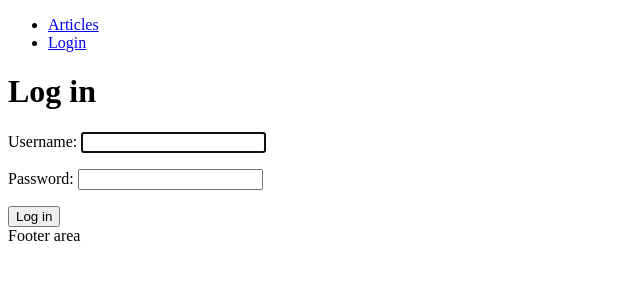
After one commit to roberthandiwijaya/djangoproject, a Django app: page /accounts/login/ in a window 1280 px wide. The commit adds this page. Shown: the top 300 px of the page, without its empty margins (0-640 px from the left). Run offline with Django 5.2, Linux system fonts and the light colour scheme.

Commit message:
add login, logout functionality

```diff
--- a/app/models.py
+++ b/app/models.py
@@ -1,5 +1,6 @@
 import re
 from django.db import models
+from django.conf import settings
 from django.contrib.auth.models import AbstractUser
 
 # Create your models here.
@@ -27,6 +28,11 @@ class Article(models.Model):
     )
     created_at = models.DateTimeField(auto_now_add=True)
     updated_at = models.DateTimeField(auto_now=True)
+    creator = models.ForeignKey(
+        settings.AUTH_USER_MODEL,
+        on_delete=models.CASCADE,
+        related_name="articles",
+    )
 
     def save(self, *args, **kwargs):
         text = re.sub(r"<[^>]*>", "", self.content).replace("&nbsp;", " ")
--- a/app/views.py
+++ b/app/views.py
@@ -18,6 +18,10 @@ class ArticleCreateView(CreateView):
     template_name = "app/article_create.html"
     success_url = reverse_lazy("home")
 
+    def form_valid(self, form):
+        form.instance.creator = self.request.user
+        return super().form_valid(form)
+
 
 class ArticleUpdateView(UpdateView):
     model = Article
--- a/djangocourse/urls.py
+++ b/djangocourse/urls.py
@@ -21,5 +21,6 @@ from django.urls import path, include
 urlpatterns = [
     path("admin/", admin.site.urls),
     path("articles/", include("app.urls")),
+    path("accounts/", include("django.contrib.auth.urls")),
     path("__debug__/", include("debug_toolbar.urls")),
 ]
--- a/templates/app/base.html
+++ b/templates/app/base.html
@@ -6,7 +6,21 @@
     <title>Document</title>
 </head>
 <body>
-    <nav>Navigation Bar</nav>
+    <nav>
+        <ul>
+            <li><a href="{% url 'home' %}">Articles</a></li>
+            <li>
+                {% if user.is_authenticated %}
+                    <form method="POST" action="{% url 'logout' %}">
+                        {% csrf_token %}
+                        <button type="submit">Logout</button>
+                    </form>
+                {% else %}
+                    <a href="{% url 'login' %}">Login</a>
+                {% endif %}
+            </li>
+        </ul>
+    </nav>
     {%block content%}
 
     {%endblock content%}
--- /dev/null
+++ b/templates/registration/login.html
@@ -0,0 +1,11 @@
+{% extends 'app/base.html' %}
+
+{% block content %}
+
+    <h1>Log in</h1>
+    <form method="POST">
+        {% csrf_token %}
+        {{ form.as_p }}
+        <button type="submit">Log in</button>
+    </form>
+{% endblock content %}
```
Also changed, not shown: djangocourse/settings.py (+4 -6 lines), app/migrations/0003_article_creator_alter_article_word_count.py (added), db.sqlite3.
